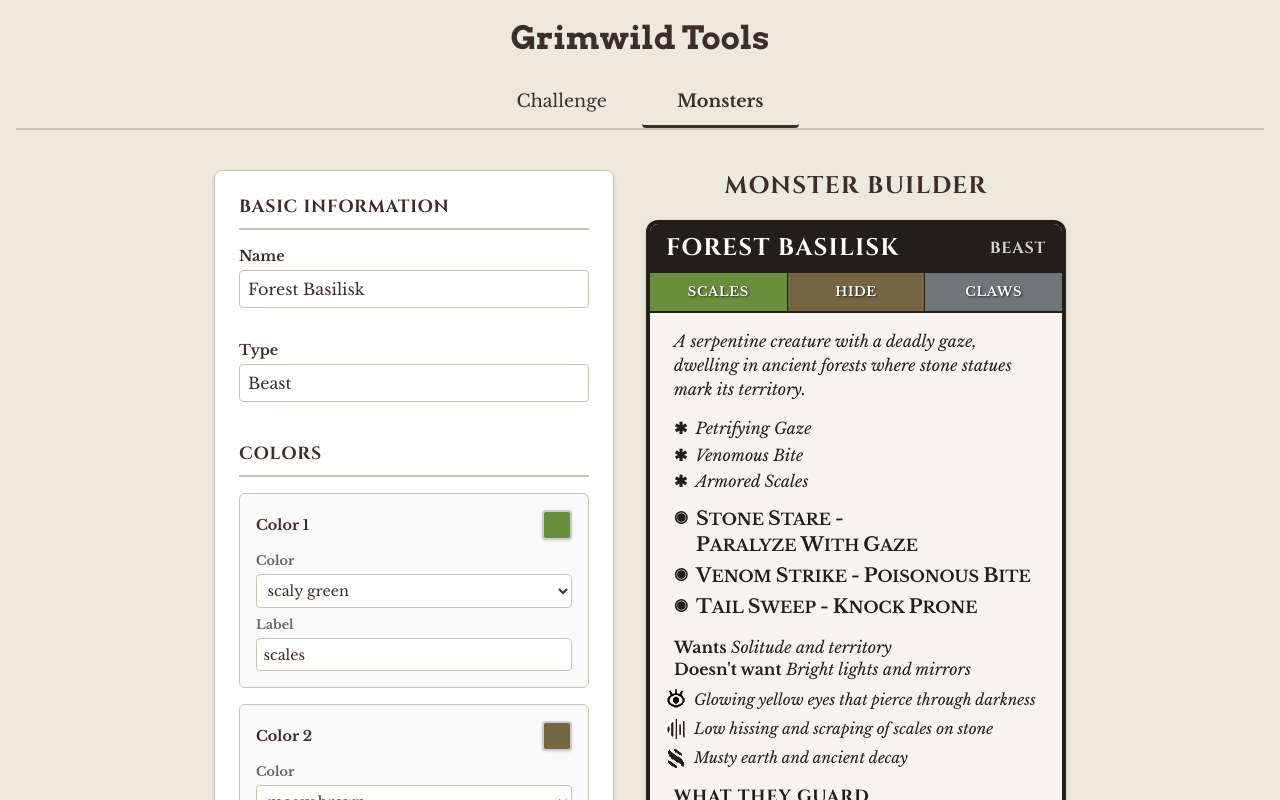
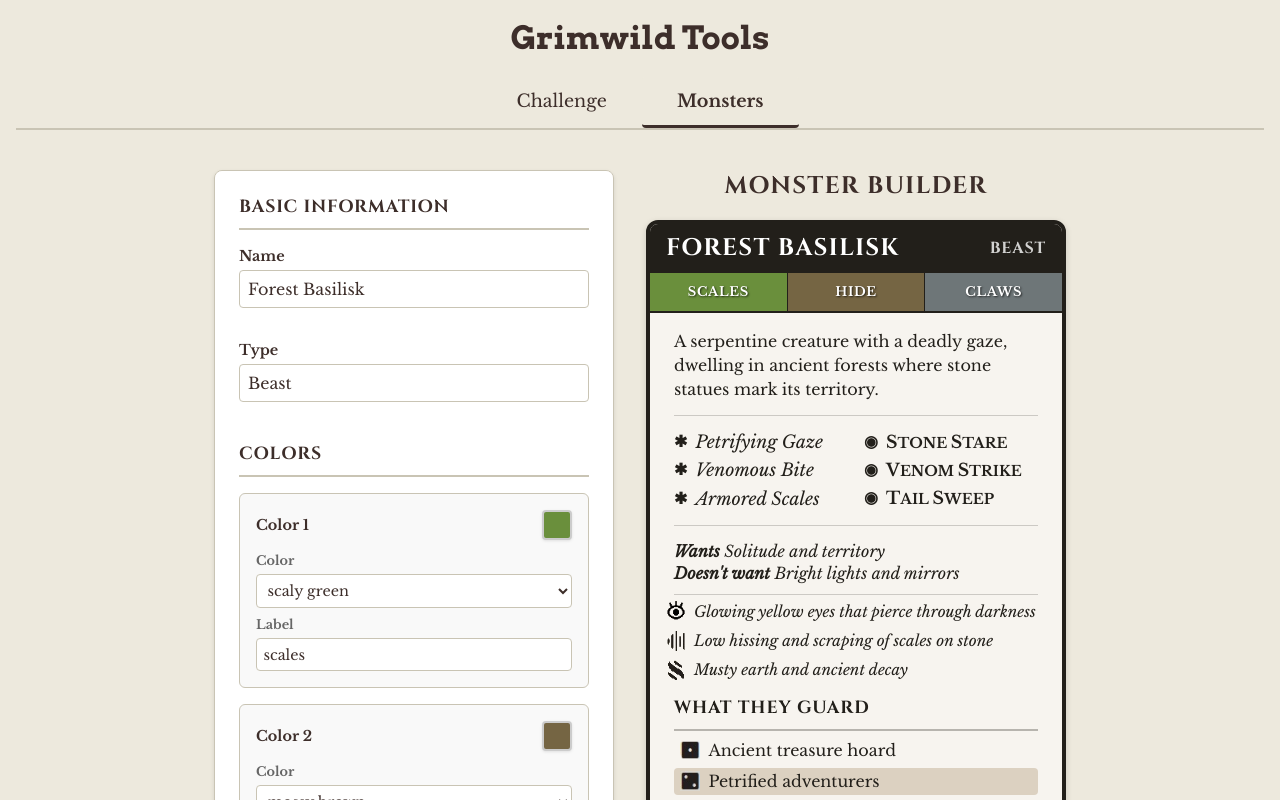
Before and after one commit to mvillaronga/grimwild-tools, a React (Vite) app: page / in a window 1280 px wide. Both pictures are taken after a click on the button "Monsters". Shown: the top 800 px of the page. Built offline with nearby package versions, Linux system fonts and the light colour scheme.

Commit message:
tweaks and layout fixes for the text

```diff
--- a/src/components/common/MovesBulletList.css
+++ b/src/components/common/MovesBulletList.css
@@ -26,7 +26,7 @@
   flex: 1;
   font-weight: bold;
   text-transform: uppercase;
-  font-size: 1rem;
+  font-size: 0.9rem;
 }
 
 .move-first-letter {
--- a/src/components/common/TraitBulletList.css
+++ b/src/components/common/TraitBulletList.css
@@ -26,5 +26,5 @@
   flex: 1;
   font-weight: 400;
   font-style: italic;
-  font-size: 1rem;
+  font-size: 1.1rem;
 }
--- a/src/components/monster/MonsterDisplay.css
+++ b/src/components/monster/MonsterDisplay.css
@@ -72,12 +72,24 @@
 .description {
   padding: 1rem 1.5rem 0.5rem;
   margin: 0;
-  font-style: italic;
   line-height: 1.5;
 }
 
 .traits {
   padding: 0.5rem 1.5rem;
+}
+
+.traits-moves-columns {
+  display: flex;
+  gap: 1rem;
+}
+
+.traits-column {
+  flex: 1;
+}
+
+.moves-column {
+  flex: 1;
 }
 
 .section-title {
@@ -99,12 +111,18 @@
 .flavor-item {
   display: flex;
   align-items: center;
-  margin-bottom: 0.5rem;
+  margin-bottom: 0.25rem;
   line-height: 1.4;
+  padding: 0.15rem 0.4rem;
+  border-radius: 0.25rem;
 }
 
 .flavor-item:last-child {
   margin-bottom: 0;
+}
+
+.flavor-item:nth-child(even) {
+  background: rgba(139, 106, 58, 0.25);
 }
 
 .dice-face {
@@ -127,7 +145,23 @@
 
 .monster-wants .bold {
   font-weight: 700;
-  font-style: normal;
+  font-style: italic;
+}
+
+/* Divider styling */
+.divider {
+  border: none;
+  border-top: 2px solid var(--ink);
+  margin: 0.35rem 1.5rem;
+  opacity: 0.3;
+}
+
+/* Light divider for non-flavor sections */
+.divider-light {
+  border: none;
+  border-top: 1px solid var(--ink);
+  margin: 0.35rem 1.5rem;
+  opacity: 0.2;
 }
 
 /* Ensure consistent styling for bullet lists within monster block */
--- a/src/components/monster/MonsterDisplay.jsx
+++ b/src/components/monster/MonsterDisplay.jsx
@@ -56,16 +56,29 @@ export default function MonsterDisplay({
       )}
 
       {description && (
-        <p className="description">{description}</p>
+        <>
+          <p className="description">{description}</p>
+          <hr className="divider-light" />
+        </>
       )}
 
       <section className="traits">
-        {traitArray.length > 0 && <TraitBulletList traits={traitArray} />}
-        {moveArray.length > 0 && <MovesBulletList moves={moveArray} />}
+        <div className="traits-moves-columns">
+          <div className="traits-column">
+            {traitArray.length > 0 && <TraitBulletList traits={traitArray} />}
+          </div>
+          <div className="moves-column">
+            {moveArray.length > 0 && <MovesBulletList moves={moveArray} />}
+          </div>
+        </div>
       </section>
 
       {(wants || dislikes) && (
-        <MonsterWants wants={wants} dislikes={dislikes} />
+        <>
+          <hr className="divider-light" />
+          <MonsterWants wants={wants} dislikes={dislikes} />
+          <hr className="divider-light" />
+        </>
       )}
 
       <MonsterSenses sight={sight} sound={sound} smell={smell} />
@@ -73,6 +86,7 @@ export default function MonsterDisplay({
       {flavorTitle && flavorItemArray.length > 0 && (
         <>
           <h3 className="section-title">{flavorTitle}</h3>
+          <hr className="divider" />
           <ul className="flavor-table">
             {flavorItemArray.slice(0, 6).map((item, i) => (
               <li key={i} className="flavor-item">
--- a/src/components/monster/MonsterForm.jsx
+++ b/src/components/monster/MonsterForm.jsx
@@ -150,7 +150,7 @@ export default function MonsterForm({
 
       {/* Sensory Information */}
       <div className={styles.sectionHeader}>
-        Sensory Information (Optional)
+        Sensory Information
       </div>
 
       <label className={styles.label}>
@@ -161,6 +161,7 @@ export default function MonsterForm({
           onChange={(e) => setSight(e.target.value)}
           className={styles.textInput}
           placeholder="What the monster looks like"
+          required
         />
       </label>
 
@@ -172,6 +173,7 @@ export default function MonsterForm({
           onChange={(e) => setSound(e.target.value)}
           className={styles.textInput}
           placeholder="What the monster sounds like"
+          required
         />
       </label>
 
@@ -183,6 +185,7 @@ export default function MonsterForm({
           onChange={(e) => setSmell(e.target.value)}
           className={styles.textInput}
           placeholder="What the monster smells like"
+          required
         />
       </label>
 
--- a/src/components/monster/MonsterSenses.jsx
+++ b/src/components/monster/MonsterSenses.jsx
@@ -6,11 +6,7 @@ export default function MonsterSenses({ sight, sound, smell }) {
     { type: 'sight', value: sight, icon: './images/sensories/sight.png', alt: 'Sight' },
     { type: 'sound', value: sound, icon: './images/sensories/sound.png', alt: 'Sound' },
     { type: 'smell', value: smell, icon: './images/sensories/smell.png', alt: 'Smell' }
-  ].filter(sense => sense.value && sense.value.trim());
-
-  if (senses.length === 0) {
-    return null;
-  }
+  ];
 
   return (
     <div className="monster-senses">
@@ -21,7 +17,7 @@ export default function MonsterSenses({ sight, sound, smell }) {
             src={sense.icon}
             alt={sense.alt}
           />
-          <span className="sense-text">{sense.value}</span>
+          <span className="sense-text">{sense.value || `[${sense.alt} description needed]`}</span>
         </div>
       ))}
     </div>
--- a/src/hooks/useMonsterState.js
+++ b/src/hooks/useMonsterState.js
@@ -15,7 +15,7 @@ const defaultMonsterData = {
   label3: 'claws',
   description: 'A serpentine creature with a deadly gaze, dwelling in ancient forests where stone statues mark its territory.',
   traits: 'Petrifying Gaze\nVenomous Bite\nArmored Scales',
-  moves: 'Stone Stare - paralyze with gaze\nVenom Strike - poisonous bite\nTail Sweep - knock prone',
+  moves: 'Stone Stare\nVenom Strike\nTail Sweep',
   wants: 'Solitude and territory',
   dislikes: 'Bright lights and mirrors',
   sight: 'Glowing yellow eyes that pierce through darkness',
```
